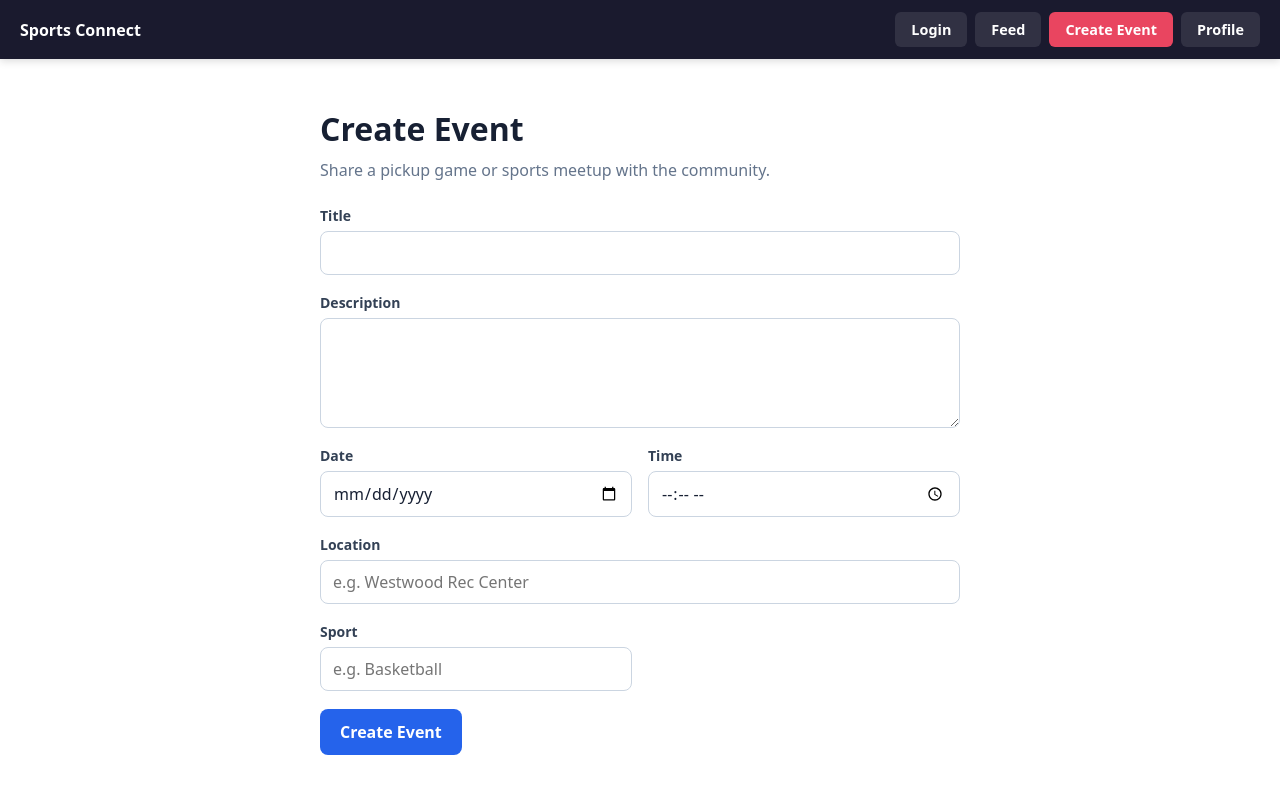
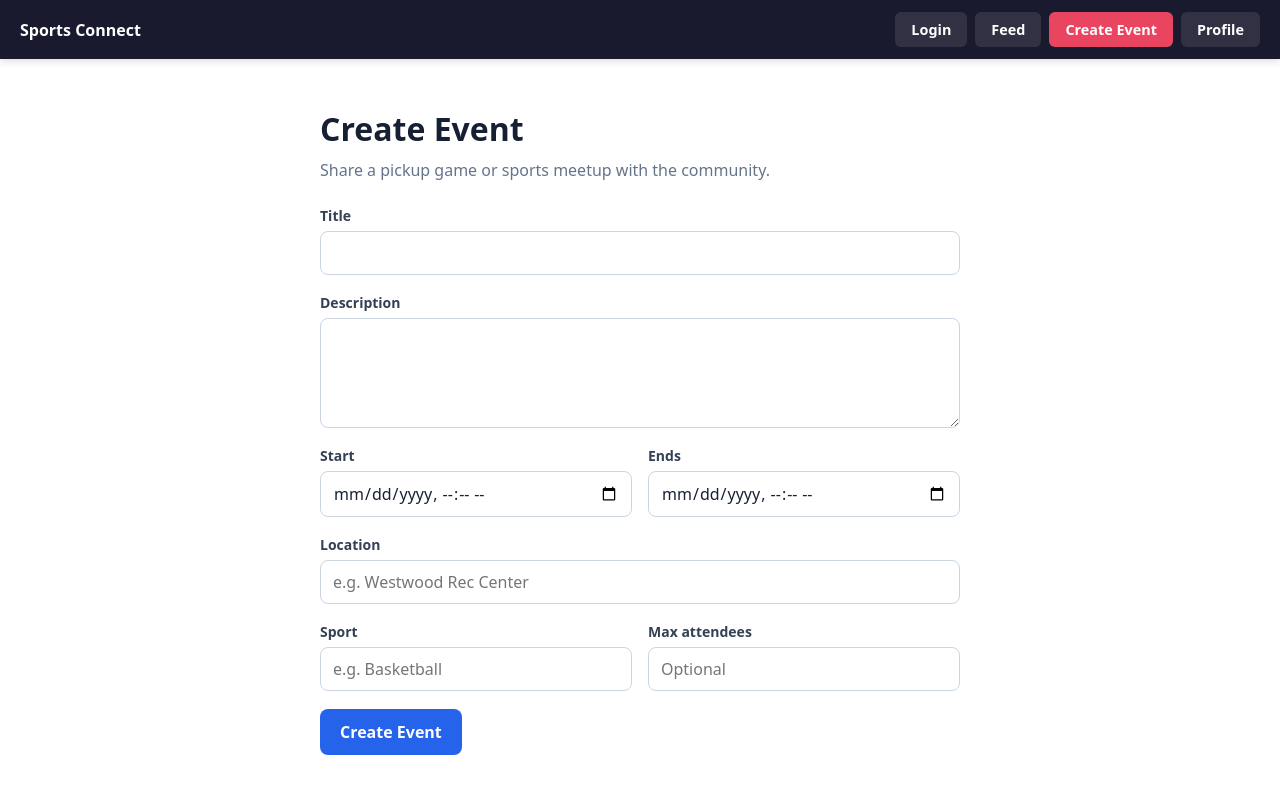
Before and after one commit to phongtnguyen2006/Sports_Connect, a React (Vite) app in the folder frontend/: page /create-event in a window 1280 px wide. Shown: the top 794 px of the page. Built offline with nearby package versions, Linux system fonts and the light colour scheme.

Commit message:
Fixed Create Event frontend to inclue start datetime, end datetime, max_attendees

```diff
--- a/frontend/src/pages/CreateEvent.jsx
+++ b/frontend/src/pages/CreateEvent.jsx
@@ -7,8 +7,9 @@ export default function CreateEvent() {
   const navigate = useNavigate();
   const [title, setTitle] = useState('');
   const [description, setDescription] = useState('');
-  const [date, setDate] = useState('');
-  const [time, setTime] = useState('');
+  const [startAt, setStartAt] = useState('');
+  const [endsAt, setEndsAt] = useState('');
+  const [maxAttendees, setMaxAttendees] = useState('');
   const [location, setLocation] = useState('');
   const [sport, setSport] = useState('');
   const [submitting, setSubmitting] = useState(false);
@@ -23,8 +24,9 @@ export default function CreateEvent() {
       await createEvent({
         title,
         description,
-        date,
-        time,
+        start_at: startAt,
+        ends_at: endsAt || null,
+        max_attendees: parsedMaxAttendees,
         location,
         sport
       });
@@ -74,24 +76,23 @@ export default function CreateEvent() {
 
         <div className="form-row">
           <div className="form-field">
-            <label htmlFor="date">Date</label>
+            <label htmlFor="startAt">Start</label>
             <input
-              id="date"
-              type="date"
-              value={date}
-              onChange={(e) => setDate(e.target.value)}
+              id="startAt"
+              type="datetime-local"
+              value={startAt}
+              onChange={(e) => setStartAt(e.target.value)}
               required
             />
           </div>
 
           <div className="form-field">
-            <label htmlFor="time">Time</label>
+            <label htmlFor="endsAt">Ends</label>
             <input
-              id="time"
-              type="time"
-              value={time}
-              onChange={(e) => setTime(e.target.value)}
-              required
+              id="endsAt"
+              type="datetime-local"
+              value={endsAt}
+              onChange={(e) => setEndsAt(e.target.value)}
             />
           </div>
         </div>
@@ -118,6 +119,19 @@ export default function CreateEvent() {
               placeholder="e.g. Basketball"
             />
           </div>
+
+          <div className="form-field">
+            <label htmlFor="maxAttendees">Max attendees</label>
+            <input
+              id="maxAttendees"
+              type="number"
+              min="1"
+              step="1"
+              value={maxAttendees}
+              onChange={(e) => setMaxAttendees(e.target.value)}
+              placeholder="Optional"
+            />
+          </div>
         </div>
 
         <button type="submit" disabled={submitting}>
```
